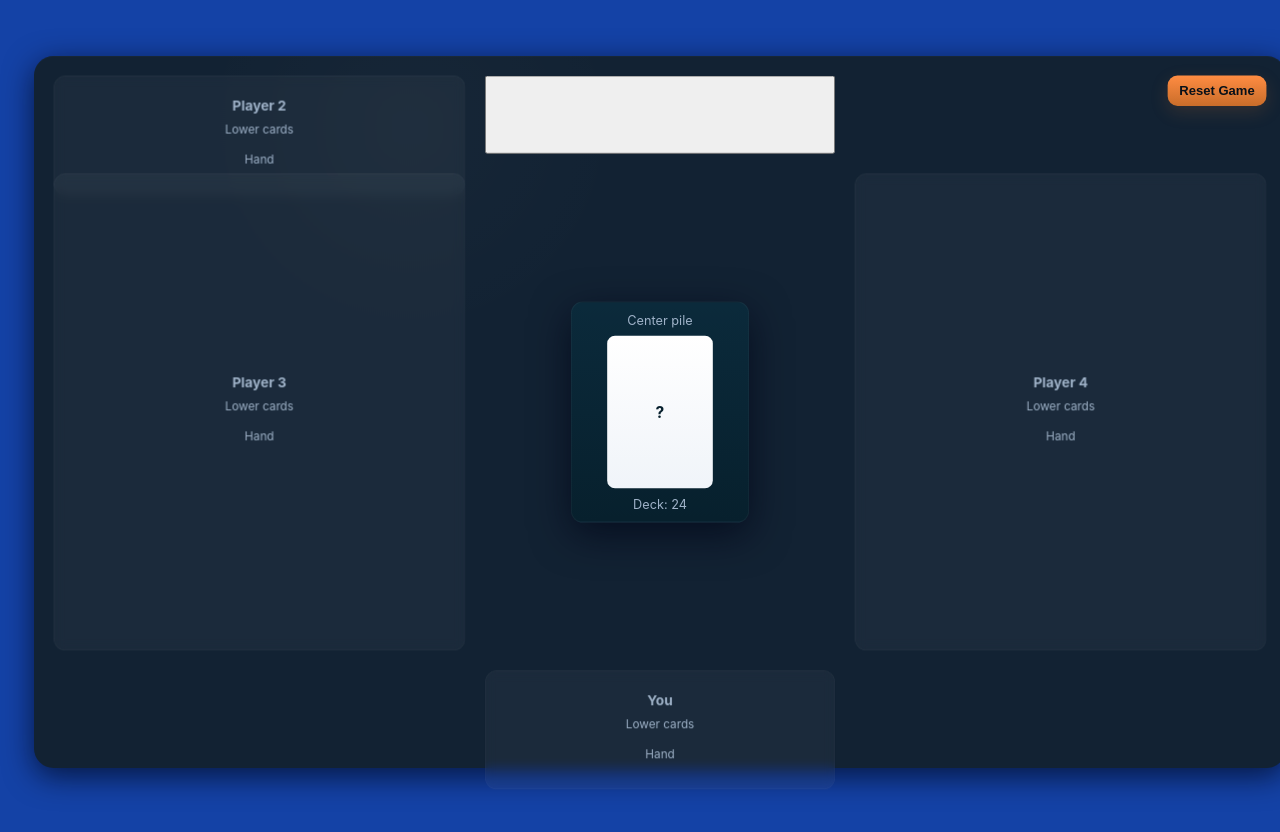
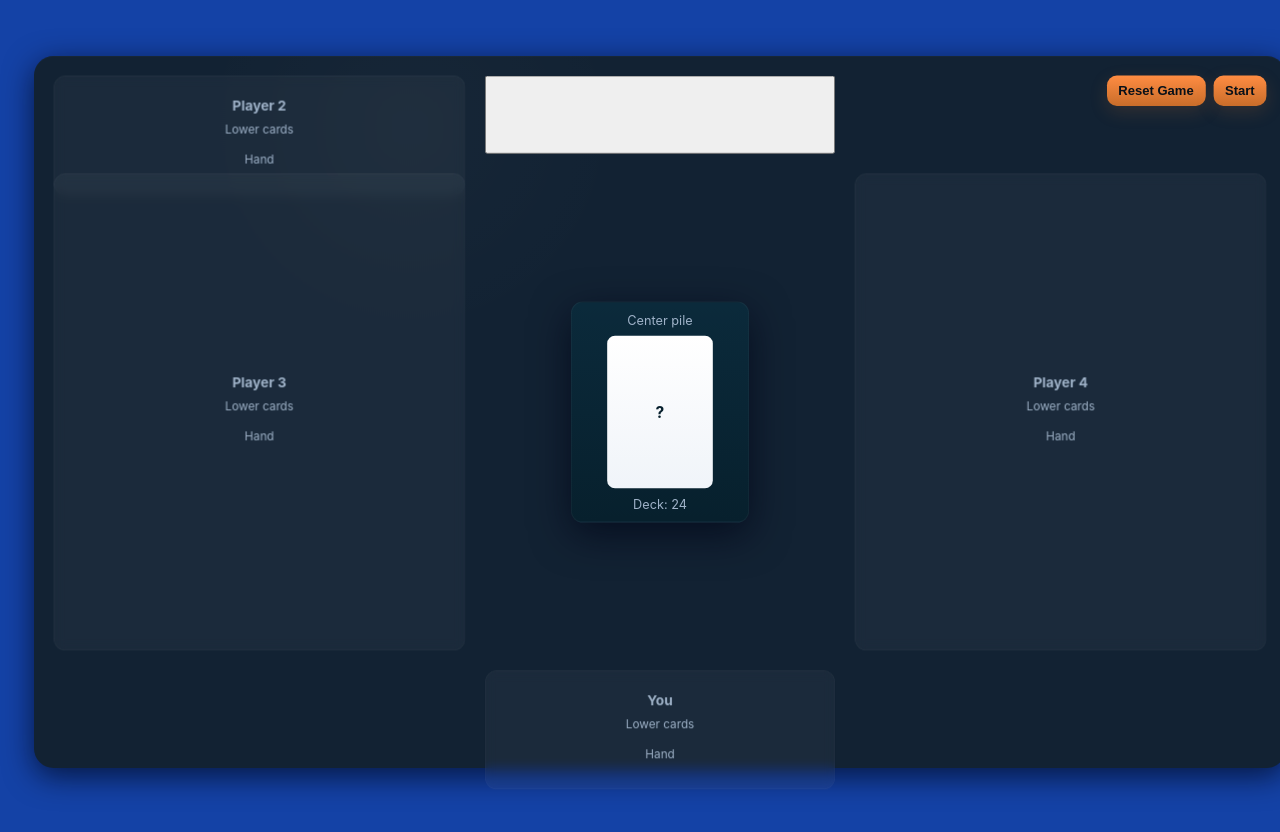
Before and after one commit to Deadcandlegames/Piquer, a plain HTML site: page index.html in a window 1280 px wide. Shown: the top 832 px of the page. Drawn offline with Linux system fonts and the light colour scheme.

Commit message:
Add Start button to game controls

```diff
--- a/index.html
+++ b/index.html
@@ -11,6 +11,7 @@
 
     <div class="controls">
       <button class="btn" id="resetBtn">Reset Game</button>
+      <button class="btn" id="start">Start</button>
     </div>
 
     <div class="player" id="player-2">
```
